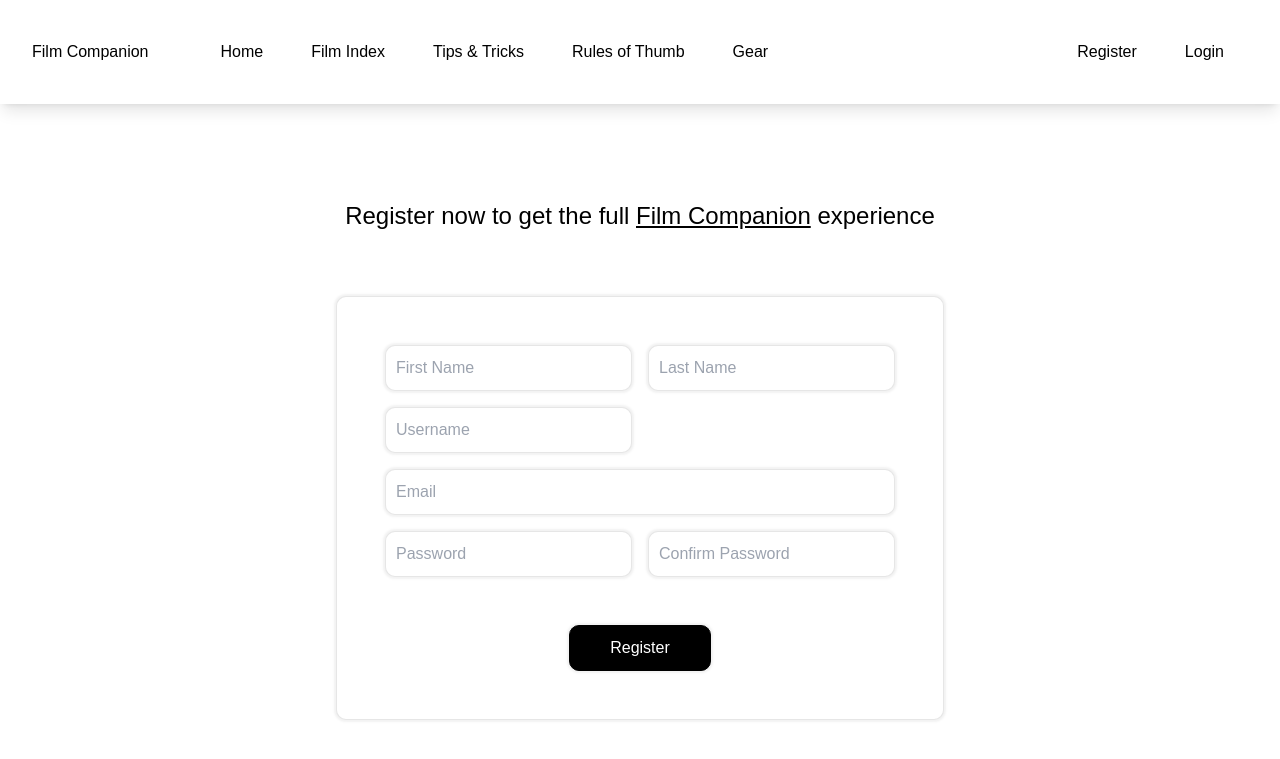
After one commit to nickterhaar/film-companion, a Flask app: page /register in a window 1280 px wide. The commit adds this page. Shown: the top 759 px of the page. Run offline with Flask 3, Linux system fonts and the light colour scheme; some libraries are stand-ins or nearby versions.

Commit message:
it is now possible to register, to login and to logout

```diff
--- a/app.py
+++ b/app.py
@@ -1,7 +1,8 @@
-from flask import Flask, render_template, request, redirect, session, Markup
+from flask import Flask, render_template, request, redirect, session, flash
 from flask_wtf import FlaskForm
 from wtforms import BooleanField, StringField, RadioField, SubmitField, PasswordField, SelectField, DecimalField, TextAreaField, BooleanField, FieldList, FormField, EmailField, FileField, validators
 from flask_sqlalchemy import SQLAlchemy
+from flask_hashing import Hashing
 from sqlalchemy_utils import database_exists
 from werkzeug.utils import secure_filename
 from flask_wtf.file import FileRequired, FileAllowed
@@ -18,8 +19,10 @@ app.config['SQLALCHEMY_DATABASE_URI'] = 'sqlite:///../database.db'
 app.config['SQLALCHEMY_TRACK_MODIFICATIONS'] = False
 
 db = SQLAlchemy(app)
+hash = Hashing(app)
 
 # --- DATABASE ---
+# Film
 class Film(db.Model):
     id = db.Column(db.Integer, primary_key=True)
     brand = db.Column(db.String, nullable=False)
@@ -47,13 +50,40 @@ class Film(db.Model):
         self.facts = facts
         self.image = image
 
+# User
+class User(db.Model):
+    id = db.Column(db.Integer, primary_key=True)
+    first_name = db.Column(db.String, nullable=False)
+    last_name = db.Column(db.String, nullable=False)
+    username = db.Column(db.String, unique=True, nullable=False)
+    email = db.Column(db.String, unique=True, nullable=False)
+    pass_hash = db.Column(db.String, nullable=False)
+    admin = db.Column(db.Boolean, default=False)
 
-with app.app_context():
-    db.create_all()
-
+    def __init__(self, first_name, last_name, username, email, pass_hash, admin):
+        self.first_name = first_name
+        self.last_name = last_name
+        self.username = username
+        self.email = email
+        self.pass_hash = pass_hash
+        self.admin = admin
+# --- END DATABASE ---
 
 # --- FORMS ---
+class LoginForm(FlaskForm):
+    username = StringField("User name", [validators.DataRequired(), validators.Regexp('^[a-zA-Z]+$', message="Username must contain only letters"), validators.length(min=1)])
+    password = PasswordField("Password", [validators.DataRequired(), validators.length(min=6, message='Too short')])
+    submit = SubmitField('Login')
 
+class RegisterForm(FlaskForm):
+    first_name = StringField("First name", [validators.DataRequired(), validators.Regexp('^[a-zA-Z]+$', message="First name must contain only letters"), validators.length(min=1)], render_kw={"placeholder": "First Name"})
+    last_name = StringField("Last name", [validators.DataRequired(), validators.Regexp('[a-zA-Z]', message="Last name must contain only letters"), validators.length(min=1)], render_kw={"placeholder": "Last Name"})
+    username = StringField("User name", [validators.DataRequired(), validators.Regexp('^[a-zA-Z]+$', message="Username must contain only letters"), validators.length(min=1)], render_kw={"placeholder": "Username"})
+    email = EmailField("Email", [validators.DataRequired()], render_kw={"placeholder": "Email"})
+    password = PasswordField("Password", [validators.DataRequired(), validators.length(min=6, message='Too short')], render_kw={"placeholder": "Password"})
+    confirm = PasswordField("Confirm Password", [validators.EqualTo('password', 'Passwords are not the same')], render_kw={"placeholder": "Confirm Password"})
+    submit = SubmitField('Register')
+# --- END FORMS ---
 
 
 # --- APP ---
@@ -66,6 +96,63 @@ def page_not_found(e):
 def index():
 
     return render_template('index.html')
+
+
+@app.route('/login', methods=['GET', 'POST'])
+def login():
+    login_form = LoginForm()
+
+    if login_form.validate_on_submit():
+        user = User.query.filter_by(username=login_form.username.data).first()
+        if not user:
+            flash("Username doesn't exist. Please register :)")
+            return redirect('/register')
+        if hash.check_value(user.pass_hash, login_form.password.data, salt=login_form.username.data):
+            session['user_id'] = user.id
+            session['admin'] = user.admin
+            return redirect('/')
+        else:
+            flash('Incorrect username and/or password')
+
+    return render_template('login.html', form=login_form)
+
+
+@app.route('/register', methods=['GET', 'POST'])
+def register():
+    try:
+        if session['user_id']:
+            return redirect('/')
+    except KeyError:
+        pass
+
+    register_form = RegisterForm()
+
+    if register_form.validate_on_submit():
+        if User.query.filter_by(username=register_form.username.data).first():
+            flash('Username already exists!')
+        else:
+            first_name = register_form.first_name.data
+            last_name = register_form.last_name.data
+            username = register_form.username.data
+            email = register_form.email.data
+            pass_hash = hash.hash_value(register_form.password.data, salt=username)
+            admin = False
+            new_user = User(first_name, last_name, username, email, pass_hash, admin)
+            db.session.add(new_user)
+            db.session.commit()
+            db.session.refresh(new_user)
+            session['user_id'] = new_user.id
+            session['admin'] = new_user.admin
+            return redirect('/')
+
+    return render_template('register.html', form=register_form)
+
+
+@app.route('/logout')
+def logout():
+    session.clear()
+
+    return redirect('/')
 
 
 @app.route('/film-index')
@@ -84,3 +171,7 @@ def film(id):
     film = Film.query.get(id)
 
     return render_template('film.html', film=film)
+
+
+with app.app_context():
+    db.create_all()
--- a/static/dist/output.css
+++ b/static/dist/output.css
@@ -576,6 +576,14 @@ video {
   grid-column: span 1 / span 1;
 }
 
+.col-span-2 {
+  grid-column: span 2 / span 2;
+}
+
+.m-4 {
+  margin: 1rem;
+}
+
 .mx-2 {
   margin-left: 0.5rem;
   margin-right: 0.5rem;
@@ -589,6 +597,11 @@ video {
 .mx-auto {
   margin-left: auto;
   margin-right: auto;
+}
+
+.my-16 {
+  margin-top: 4rem;
+  margin-bottom: 4rem;
 }
 
 .my-4 {
@@ -617,6 +630,14 @@ video {
   margin-top: 2rem;
 }
 
+.mb-16 {
+  margin-bottom: 4rem;
+}
+
+.mt-16 {
+  margin-top: 4rem;
+}
+
 .block {
   display: block;
 }
@@ -642,6 +663,10 @@ video {
   height: max-content;
 }
 
+.w-1\/2 {
+  width: 50%;
+}
+
 .w-40 {
   width: 10rem;
 }
@@ -659,16 +684,16 @@ video {
   width: max-content;
 }
 
-.w-auto {
-  width: auto;
-}
-
 .cursor-default {
   cursor: default;
 }
 
 .grid-cols-1 {
   grid-template-columns: repeat(1, minmax(0, 1fr));
+}
+
+.grid-cols-2 {
+  grid-template-columns: repeat(2, minmax(0, 1fr));
 }
 
 .flex-row {
@@ -687,8 +712,16 @@ video {
   justify-content: center;
 }
 
+.justify-between {
+  justify-content: space-between;
+}
+
 .gap-20 {
   gap: 5rem;
+}
+
+.gap-4 {
+  gap: 1rem;
 }
 
 .gap-8 {
@@ -741,14 +774,37 @@ video {
   vertical-align: middle;
 }
 
+.text-2xl {
+  font-size: 1.5rem;
+  line-height: 2rem;
+}
+
 .text-4xl {
   font-size: 2.25rem;
   line-height: 2.5rem;
 }
 
+.italic {
+  font-style: italic;
+}
+
 .text-white {
   --tw-text-opacity: 1;
   color: rgb(255 255 255 / var(--tw-text-opacity));
+}
+
+.text-black {
+  --tw-text-opacity: 1;
+  color: rgb(0 0 0 / var(--tw-text-opacity));
+}
+
+.text-sd-red {
+  --tw-text-opacity: 1;
+  color: rgb(204 0 71 / var(--tw-text-opacity));
+}
+
+.underline {
+  text-decoration-line: underline;
 }
 
 .shadow-lg {
@@ -759,10 +815,34 @@ video {
 
 .content-box {
   padding: 32px;
+  border: 1px solid rgba(128, 128, 128, .2);
   border-radius: 10px;
   box-shadow: 0px 0px 2px 2px rgba(128, 128, 128, .1);
-  display: flex;
   background-color: white;
+}
+
+input {
+  border: 1px solid rgba(128, 128, 128, .2);
+  border-radius: 10px;
+  box-shadow: 0px 0px 2px 2px rgba(128, 128, 128, .1);
+  padding: 10px;
+  width: 100%;
+}
+
+input[type='submit'] {
+  width: -moz-max-content;
+  width: max-content;
+  padding: 10px 40px;
+  background-color: black;
+  border: 1px solid black;
+  color: white;
+}
+
+input[type='submit']:hover {
+  background-color: transparent;
+  color: rgb(128, 128, 128);
+  border: 1px solid rgba(128, 128, 128, .2);
+  cursor: pointer;
 }
 
 @media (min-width: 768px) {
--- a/templates/film-index.html
+++ b/templates/film-index.html
@@ -2,8 +2,6 @@
 {% from "filter_buttons.html" import filter_link with context %}
 
 {% block content %}
-
-<!-- {{ url_for(request.endpoint, **request.args) }} -->
 
 <h1 class="text-4xl text-center my-8">Film index</h1>
 {% if request.args|length != 0 %}
@@ -39,7 +37,7 @@
 
 <div class="grid grid-cols-1 md:grid-cols-2 lg:grid-cols-3 xl:grid-cols-4 gap-20 mt-8">
     {% for film in films %}
-        <a href="/film/{{ film.id }}" class="content-box flex-col col-span-1 mx-auto w-60 h-60 flex justify-center align-middle text-center">
+        <a href="/film/{{ film.id }}" class="content-box flex flex-col col-span-1 mx-auto w-60 h-60 justify-center align-middle text-center">
             <img class="w-40 h-auto mx-auto" src="/static/images/film/png/{{ film.image }}.png" alt="">
             <p class="mt-4">{{ film.name }}</p>
         </a>
--- a/templates/layout.html
+++ b/templates/layout.html
@@ -8,7 +8,8 @@
 </head>
 <body class="cursor-default">
     <header class="shadow-lg w-full bg-white sticky top-0">
-        <nav class="container flex flex-row py-6 align-middle">
+        <nav class="container flex flex-row py-6 justify-between align-middle">
+            <div class="nav-left flex">
                 <h2 class="flex items-center mr-12"><a class="h-max" href="/">Film Companion</a></h2>
                 <ul class="flex">
                     <li class="p-4 mx-2"><a href="/">Home</a></li>
@@ -17,6 +18,18 @@
                     <li class="p-4 mx-2"><a href="#">Rules of Thumb</a></li>
                     <li class="p-4 mx-2"><a href="#">Gear</a></li>
                 </ul>
+            </div>
+            <div class="nav-right flex">
+                <ul class="flex">
+                    {% if session['user_id'] %}
+                        <p class="p-4 mx-2">User ID: {{ session['user_id'] }}</p>
+                        <li class="p-4 mx-2"><a href="/logout">Logout</a></li>
+                    {% else %}
+                        <li class="p-4 mx-2"><a href="/register">Register</a></li>
+                        <li class="p-4 mx-2"><a href="/login">Login</a></li>
+                    {% endif %}
+                </ul>
+            </div>
         </nav>
     </header>
 
--- /dev/null
+++ b/templates/register.html
@@ -0,0 +1,41 @@
+{% extends 'layout.html' %}
+
+{% block content %}
+
+    <h2 class="text-center text-2xl my-16">Register now to get the full <span class="underline">Film Companion</span> experience</h2>
+
+    <div class="content-box w-1/2 mx-auto">
+        <form class="form grid grid-cols-2 gap-4 m-4" action="/register" method="POST">
+            {% with messages = get_flashed_messages() %}
+                {% if messages %}
+                    {% for message in messages %}
+                        <p class="col-span-2 error flash text-sd-red italic">{{ message }}</p>
+                    {% endfor %}
+                {% endif %}
+            {% endwith %}
+            {{ form.csrf_token }}
+            <div class="col-span-1">
+                {{ form.first_name }}
+            </div>
+            <div class="col-span-1">
+                {{ form.last_name }}
+            </div>
+            <div class="col-span-1">
+                {{ form.username }}
+            </div>
+            <div class="col-span-2">
+                {{ form.email }}
+            </div>
+            <div class="col-span-1">
+                {{ form.password }}
+            </div>
+            <div class="col-span-1">
+                {{ form.confirm }}
+            </div>
+            <div class="col-span-2 mt-8 flex justify-center">
+                {{ form.submit }}
+            </div>
+        </form>
+    </div>
+
+{% endblock content %}
```
Also changed, not shown: create_db.py (+16 -1 lines), static/src/input.css (+22 -1 lines), templates/login.html (added, +30 -0 lines), database.db. Lines whose indentation alone changed are shown as unchanged.
